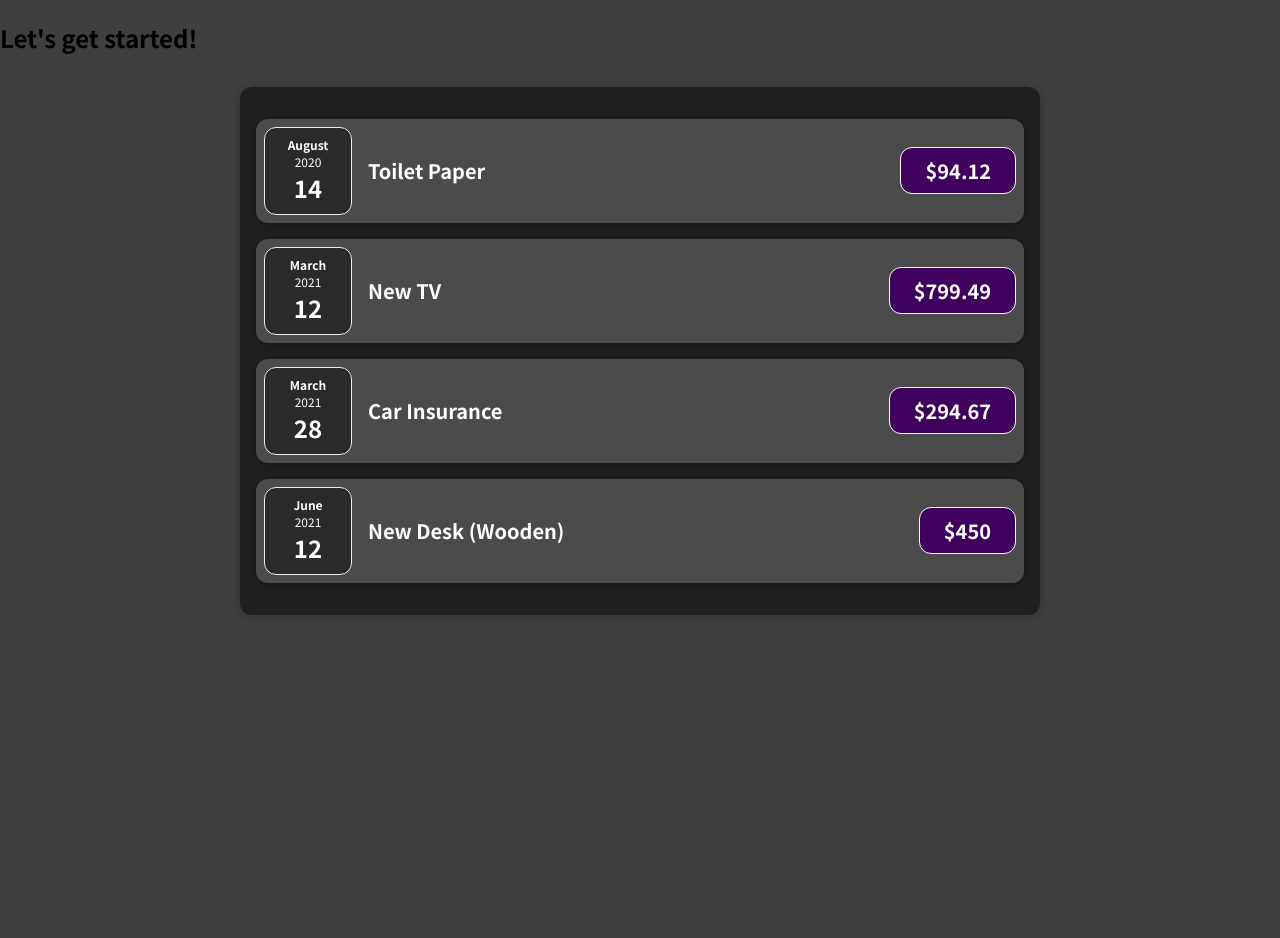
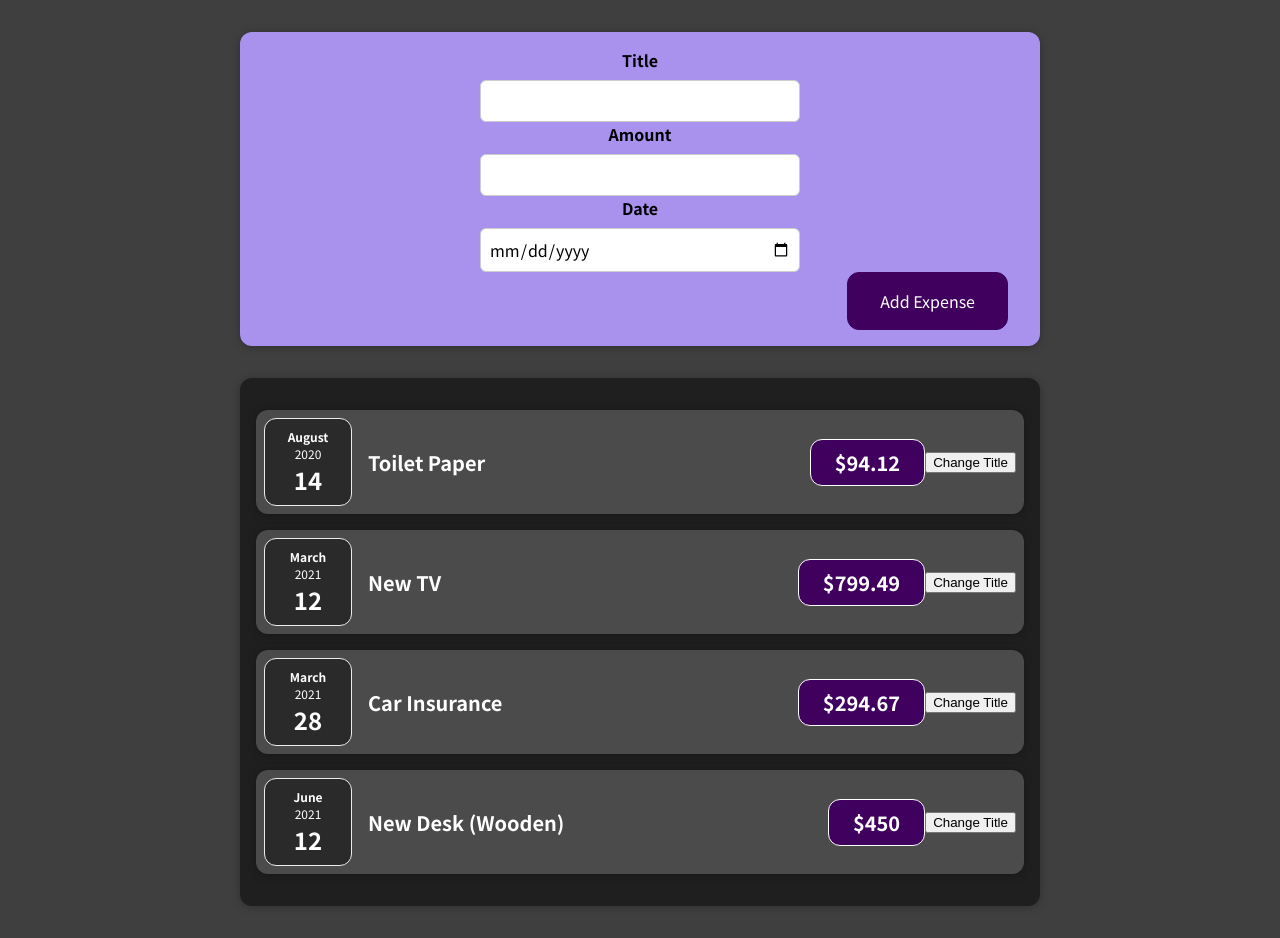
Before and after one commit to anouar4070/Bonus-project-1, a React (Create React App) app: page / in a window 1280 px wide. Before the commit the page ends 800 px from the top, so only its background shows below. Built offline with nearby package versions, Linux system fonts and the light colour scheme.

Commit message:
adding Form inputs

```diff
--- a/src/App.js
+++ b/src/App.js
@@ -1,6 +1,7 @@
 import React from 'react';
 
 import Expenses from './components/Expenses/Expenses';
+import NewExpense from './components/NewExpense/NewExpense';
 
 const App = () => {
   const expenses = [
@@ -27,14 +28,14 @@
 
   // return React.createElement(
   //   'div',
-  //   {},
+  //   {}, //the div's attribute
   //   React.createElement('h2', {}, "Let's get started!"),
   //   React.createElement(Expenses, { items: expenses })
   // );
 
   return (
     <div>
-      <h2>Let's get started!</h2>
+      <NewExpense />
       <Expenses items={expenses} />
     </div>
   );
--- a/src/components/Expenses/ExpenseItem.js
+++ b/src/components/Expenses/ExpenseItem.js
@@ -1,19 +1,25 @@
-import React from 'react';
-
-import ExpenseDate from './ExpenseDate';
-import Card from '../UI/Card';
-import './ExpenseItem.css';
+import ExpenseDate from "./ExpenseDate";
+import Card from "../UI/Card";
+import "./ExpenseItem.css";
+import { useState } from "react";
 
 const ExpenseItem = (props) => {
+  const [title, setTitle] = useState(props.title);
+
+  const clickHandler = () => {
+    setTitle("Updated!");
+  };
+
   return (
-    <Card className='expense-item'>
+    <Card className="expense-item">
       <ExpenseDate date={props.date} />
-      <div className='expense-item__description'>
-        <h2>{props.title}</h2>
-        <div className='expense-item__price'>${props.amount}</div>
+      <div className="expense-item__description">
+        <h2>{title}</h2>
+        <div className="expense-item__price">${props.amount}</div>
       </div>
+      <button onClick={clickHandler}>Change Title</button>
     </Card>
   );
-}
+};
 
 export default ExpenseItem;
--- /dev/null
+++ b/src/components/NewExpense/ExpenseForm.css
@@ -0,0 +1,26 @@
+.new-expense__controls {
+  display: flex;
+  flex-wrap: wrap;
+  gap: 1rem;
+  margin-bottom: 1rem;
+  text-align: left;
+}
+
+.new-expense__control label {
+  font-weight: bold;
+  margin-bottom: 0.5rem;
+  display: block;
+}
+
+.new-expense__control input {
+  font: inherit;
+  padding: 0.5rem;
+  border-radius: 6px;
+  border: 1px solid #ccc;
+  width: 20rem;
+  max-width: 100%;
+}
+
+.new-expense__actions {
+  text-align: right;
+}
--- /dev/null
+++ b/src/components/NewExpense/ExpenseForm.js
@@ -0,0 +1,29 @@
+import React from "react";
+
+import "./ExpenseForm.css";
+
+const ExpenseForm = () => {
+  return (
+    <form>
+      <div className="new-expense__control">
+        <div className="new-expense__control">
+          <label>Title</label>
+          <input type="text" />
+        </div>
+        <div className="new-expense__control">
+          <label>Amount</label>
+          <input type="number" min="0.01" step="0.01" />
+        </div>
+        <div className="new-expense__control">
+          <label>Date</label>
+          <input type="date" min="2019-01-01" max="2024-12-31" />
+        </div>
+      </div>
+      <div className="new-expense__actions">
+        <button type="submit">Add Expense</button>
+      </div>
+    </form>
+  );
+};
+
+export default ExpenseForm;
--- /dev/null
+++ b/src/components/NewExpense/NewExpense.css
@@ -0,0 +1,38 @@
+.new-expense {
+  background-color: #a892ee;
+  padding: 1rem;
+  margin: 2rem auto;
+  width: 50rem;
+  max-width: 95%;
+  border-radius: 12px;
+  text-align: center;
+  box-shadow: 0 1px 8px rgba(0, 0, 0, 0.25);
+}
+
+.new-expense button {
+  font: inherit;
+  cursor: pointer;
+  padding: 1rem 2rem;
+  border: 1px solid #40005d;
+  background-color: #40005d;
+  color: white;
+  border-radius: 12px;
+  margin-right: 1rem;
+}
+
+.new-expense button:hover,
+.new-expense button:active {
+  background-color: #510674;
+  border-color: #510674;
+}
+
+.new-expense button.alternative {
+  color: #220131;
+  border-color: transparent;
+  background-color: transparent;
+}
+
+.new-expense button.alternative:hover,
+.new-expense button.alternative:active {
+  background-color: #ddb3f8;
+}
--- /dev/null
+++ b/src/components/NewExpense/NewExpense.js
@@ -0,0 +1,14 @@
+import React from "react";
+
+import "./NewExpense.css";
+import ExpenseForm from "./ExpenseForm";
+
+const NewExpense = () => {
+  return (
+    <div className="new-expense">
+     <ExpenseForm />
+    </div>
+  );
+};
+
+export default NewExpense;
```
